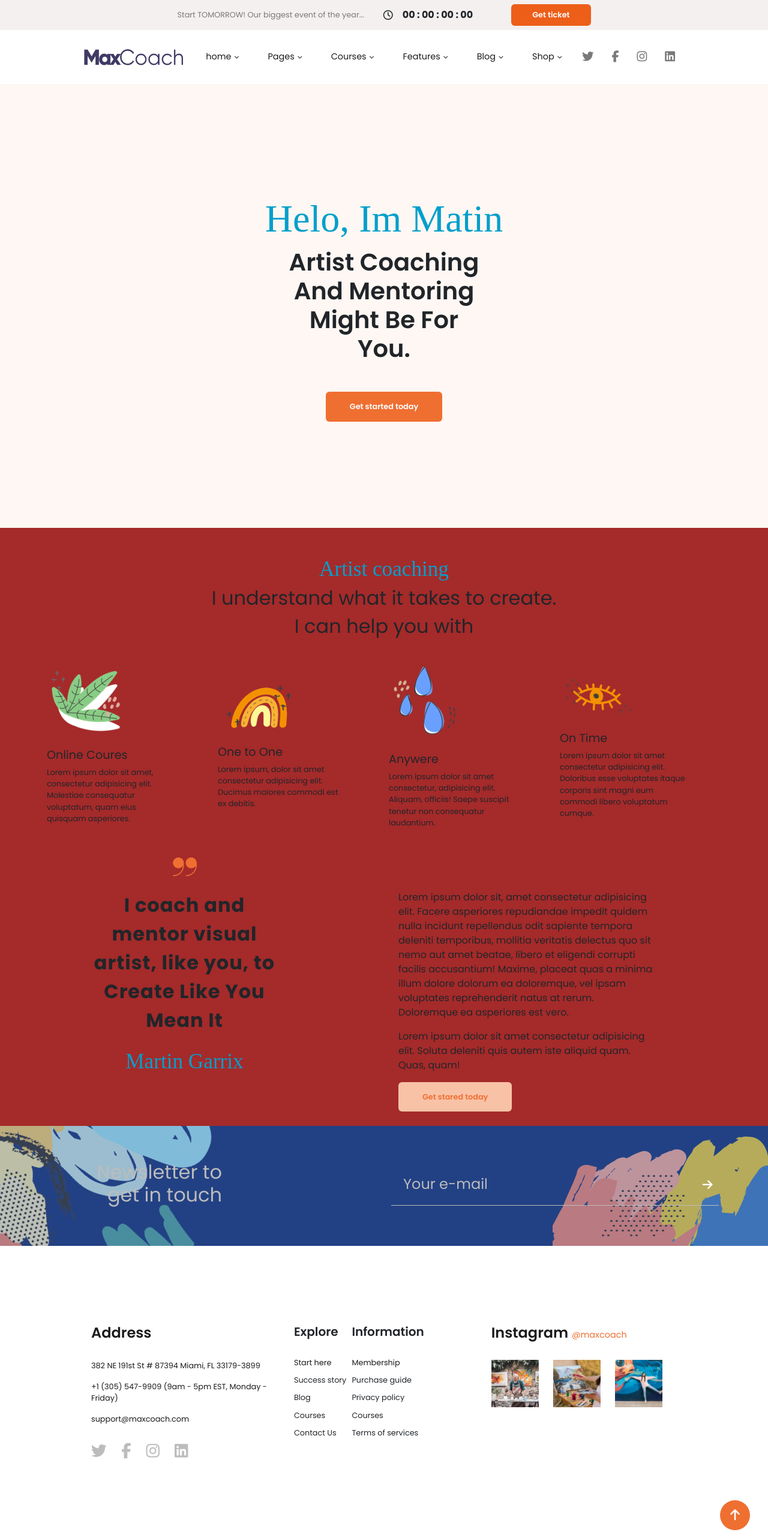
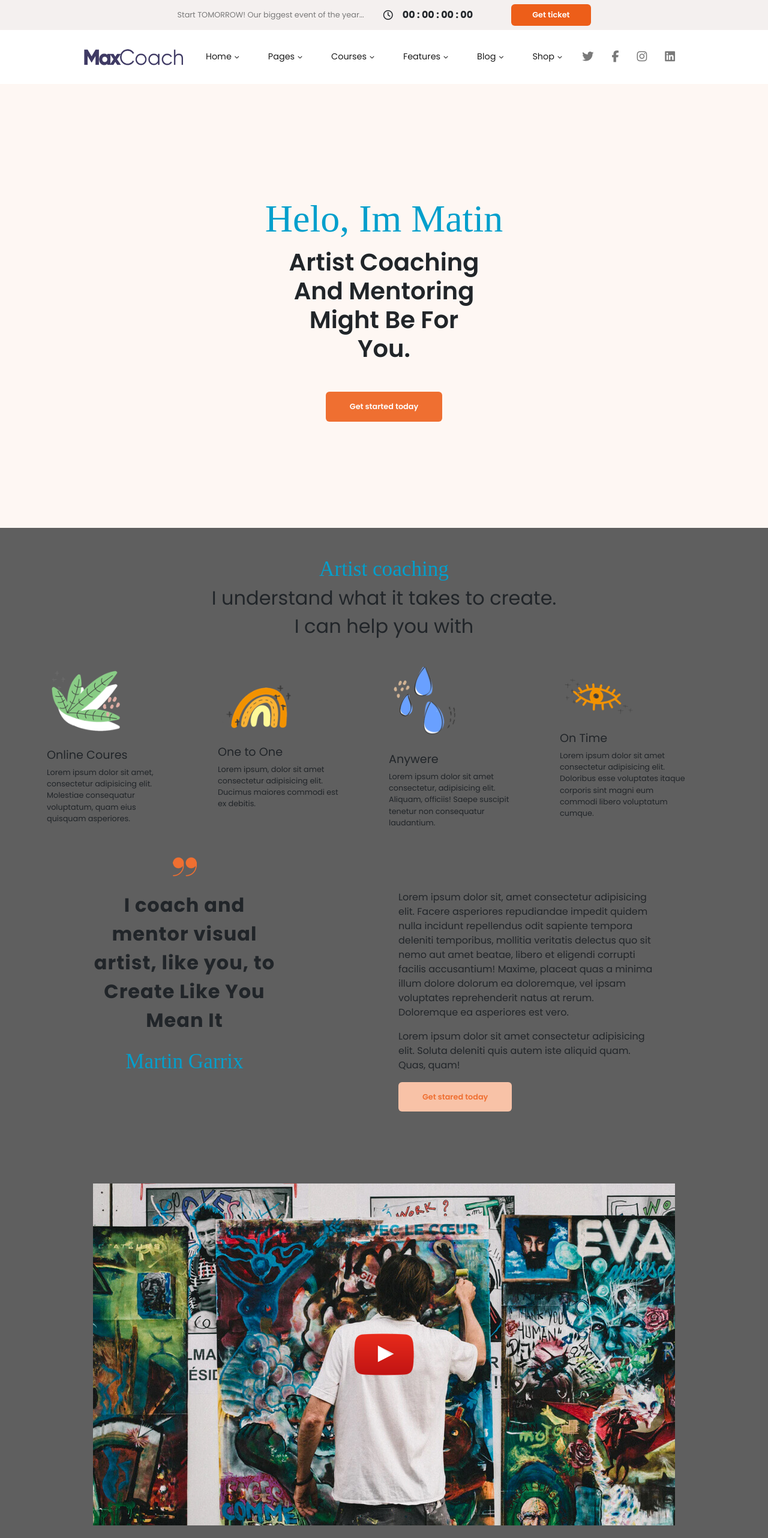
Before and after one commit to MatTheoo89/proj-html-vuejs, a Vue app: page / in a window 1280 px wide. Shown: the top 2564 px of the page at 60% size. Built offline with nearby package versions, Linux system fonts and the light colour scheme; a small style sheet from the web is missing.

Commit message:
[fix] menu dynamic store

```diff
--- a/src/components/AppFooter.vue
+++ b/src/components/AppFooter.vue
@@ -55,21 +55,13 @@ export default {
                             <div class="menu">
                                 <h5>Explore</h5>
                                 <ul>
-                                    <li><a href="#">Start here</a></li>
-                                    <li><a href="#"></a>Success story</li>
-                                    <li><a href="#"></a>Blog</li>
-                                    <li><a href="#"></a>Courses</li>
-                                    <li><a href="#"></a>Contact Us</li>
+                                    <li v-for="(link, i) in store.menuFoot1" :key="i"><a :href="link.href">{{link.text}}</a></li>
                                 </ul>
                             </div>
                             <div class="menu">
                                 <h5>Information</h5>
                                 <ul>
-                                    <li><a href="#">Membership</a></li>
-                                    <li><a href="#"></a>Purchase guide</li>
-                                    <li><a href="#"></a>Privacy policy</li>
-                                    <li><a href="#"></a>Courses</li>
-                                    <li><a href="#"></a>Terms of services</li>
+                                    <li v-for="(link, i) in store.menuFoot2" :key="i"><a :href="link.href">{{link.text}}</a></li>
                                 </ul>
                             </div>
                         </div>
--- a/src/components/AppHeader.vue
+++ b/src/components/AppHeader.vue
@@ -1,6 +1,14 @@
 <script>
+
+    import { store } from '../data/store';
+
 export default {
-    name: 'AppHeader'
+    name: 'AppHeader',
+    data(){
+        return{
+            store,
+        }
+    },
 }
 </script>
 
@@ -25,23 +33,9 @@ export default {
                         </div>
                         <div class="navbar d-flex justify-content-center col-8 h-100">
                             <ul class="m-0 d-flex justify-content-center align-items-center list-unstyled">
-                                <li class="p-4">
-                                    <a class="text-decoration-none" href="#">home<i class="fa-solid fa-chevron-down"></i></a>
-                                </li>
-                                <li class="p-4">
-                                    <a class="text-decoration-none" href="#">Pages<i class="fa-solid fa-chevron-down"></i></a>
-                                </li>
-                                <li class="p-4">
-                                    <a class="text-decoration-none" href="#">Courses<i class="fa-solid fa-chevron-down"></i></a>
-                                </li>
-                                <li class="p-4">
-                                    <a class="text-decoration-none" href="#">Features<i class="fa-solid fa-chevron-down"></i></a>
-                                </li>
-                                <li class="p-4">
-                                    <a class="text-decoration-none" href="#">Blog<i class="fa-solid fa-chevron-down"></i></a>
-                                </li>
-                                <li class="p-4">
-                                    <a class="text-decoration-none" href="#">Shop<i class="fa-solid fa-chevron-down"></i></a>
+                                <li v-for="(link, i) in store.menuHead" :key="i"
+                                    class="p-4">
+                                    <a class="text-decoration-none" :href="link.href">{{link.text}}<i class="fa-solid fa-chevron-down"></i></a>
                                 </li>
                             </ul>
                         </div>
--- a/src/components/AppMain.vue
+++ b/src/components/AppMain.vue
@@ -21,7 +21,7 @@ export default {
 <style lang="scss" scoped>
 @use '../styles/partials/variables.scss' as *;
     main{
-        background-color: brown;
+        background-color: rgb(95, 95, 95);
         min-height: 400px;
     }
 </style>
--- a/src/components/partials/AppArtistCoaching.vue
+++ b/src/components/partials/AppArtistCoaching.vue
@@ -58,7 +58,7 @@ export default {
 <!-- * Artist coaching Fine -->
 
 <!-- * Sezione 2 colonne inizio -->
-    <div class="container">
+    <div class="container pb-5">
         <div class="row">
             <div class="column-left col-5 p-4 text-center">
                 <img class="mb-4" src="../../assets/img/artist-quote-icon.png" alt="artist-quote-icon">
@@ -72,7 +72,19 @@ export default {
             </div>
         </div>
     </div>
+<!-- * Sezione 2 colonne fine -->
+
 <!-- * Sezione 2 colonne inizio -->
+<div class="container p-5">
+    <div class="row">
+        <div class="preview col text-center">
+            <img src="../../assets/img/artist-video-poster.jpg" alt="artist-video-poster">
+            <img class="play" src="../../assets/img/icon-youtube-play.png" alt="icon-youtube-play">
+        </div>
+    </div>
+</div>
+<!-- * Sezione 2 colonne fine -->
+
 
 
 
@@ -84,10 +96,6 @@ export default {
 
 <style lang="scss" scoped>
     @use '../../styles/partials/variables.scss' as *;
-
-    .col-3{
-        min-height: 100px;
-    }
 
     .my-card{
         .image{
@@ -121,4 +129,13 @@ export default {
         padding: 15px 40px;
         background-color: lighten($tuliptree, 25%);
     }
+    .preview{
+        position: relative;
+        .play{
+            position: absolute;
+            top: 50%;
+            left: 50%;
+            transform: translate(-50%, -50%);
+        }
+    }
 </style>
--- a/src/data/store.js
+++ b/src/data/store.js
@@ -1,6 +1,87 @@
 import { reactive } from "vue";
 
 export const store = reactive({
+
+    menuHead:[
+        {
+            text: 'Home',
+            href: '#',
+            active: false,
+        },
+        {
+            text: 'Pages',
+            href: '#',
+            active: false,
+        },
+        {
+            text: 'Courses',
+            href: '#',
+            active: false,
+        },
+        {
+            text: 'Features',
+            href: '#',
+            active: false,
+        },
+        {
+            text: 'Blog',
+            href: '#',
+            active: false,
+        },
+        {
+            text: 'Shop',
+            href: '#',
+            active: false,
+        },
+    ],
+    menuFoot1:[
+        {
+            text: 'Start here',
+            href: '#',
+        },
+        {
+            text: 'Success ',
+            href: '#',
+        },
+        {
+            text: 'story',
+            href: '#',
+        },
+        {
+            text: 'Blog',
+            href: '#',
+        },
+        {
+            text: 'Courses',
+            href: '#',
+        },
+        {
+            text: 'Contact Us',
+            href: '#',
+        },
+    ],
+    menuFoot2:[
+        {
+            text: 'Membership',
+            href: '#',
+        },
+        {
+            text: 'Purchase guide',
+            href: '#',
+        },
+        {
+            text: 'Privacy policy',
+            href: '#',
+        },
+        {
+            text: 'Courses',
+            href: '#',
+        },
+        {
+            text: 'Terms of services',
+            href: '#',
+        },
+    ],
 
     imgFooter:[
             {
```
